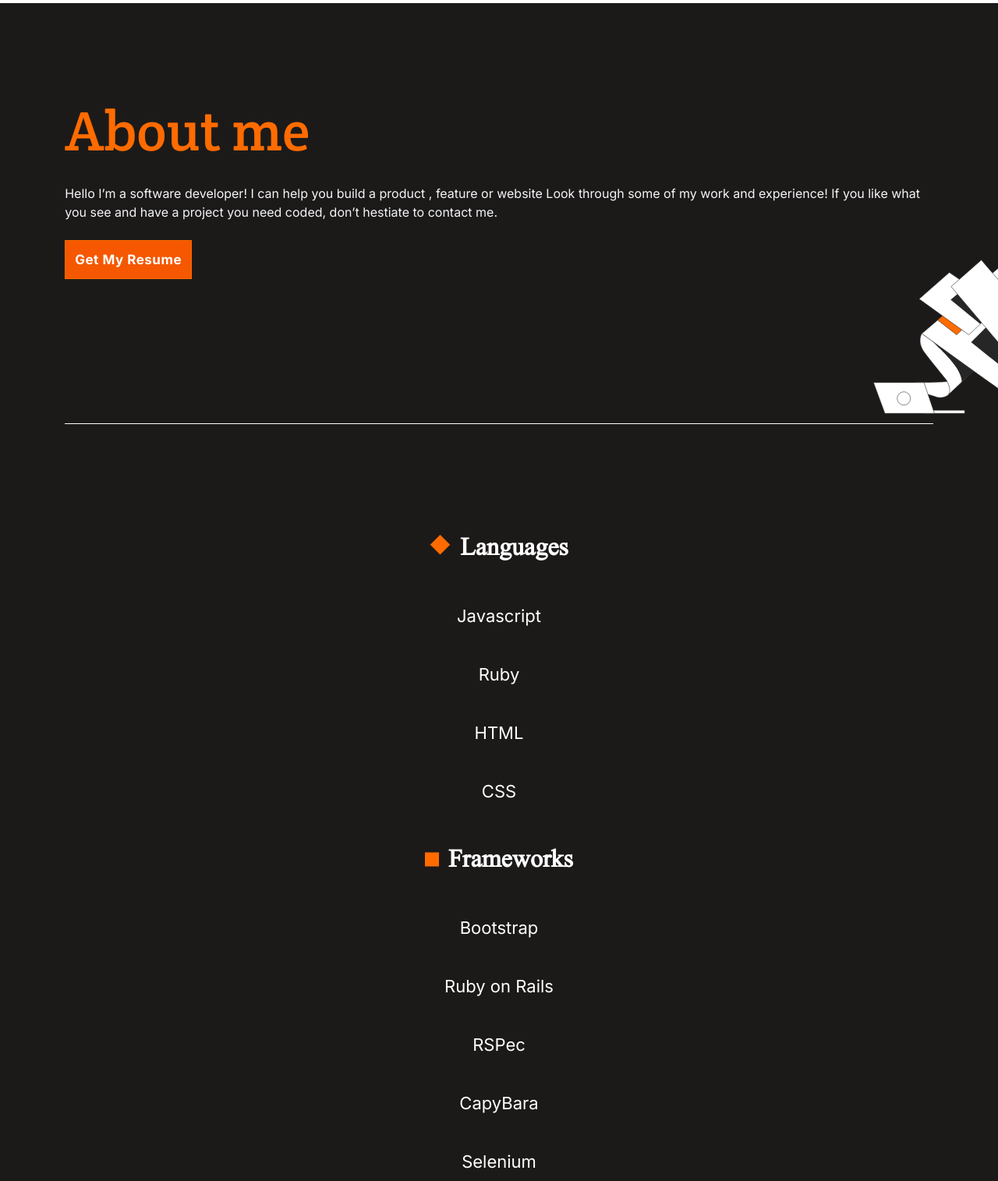
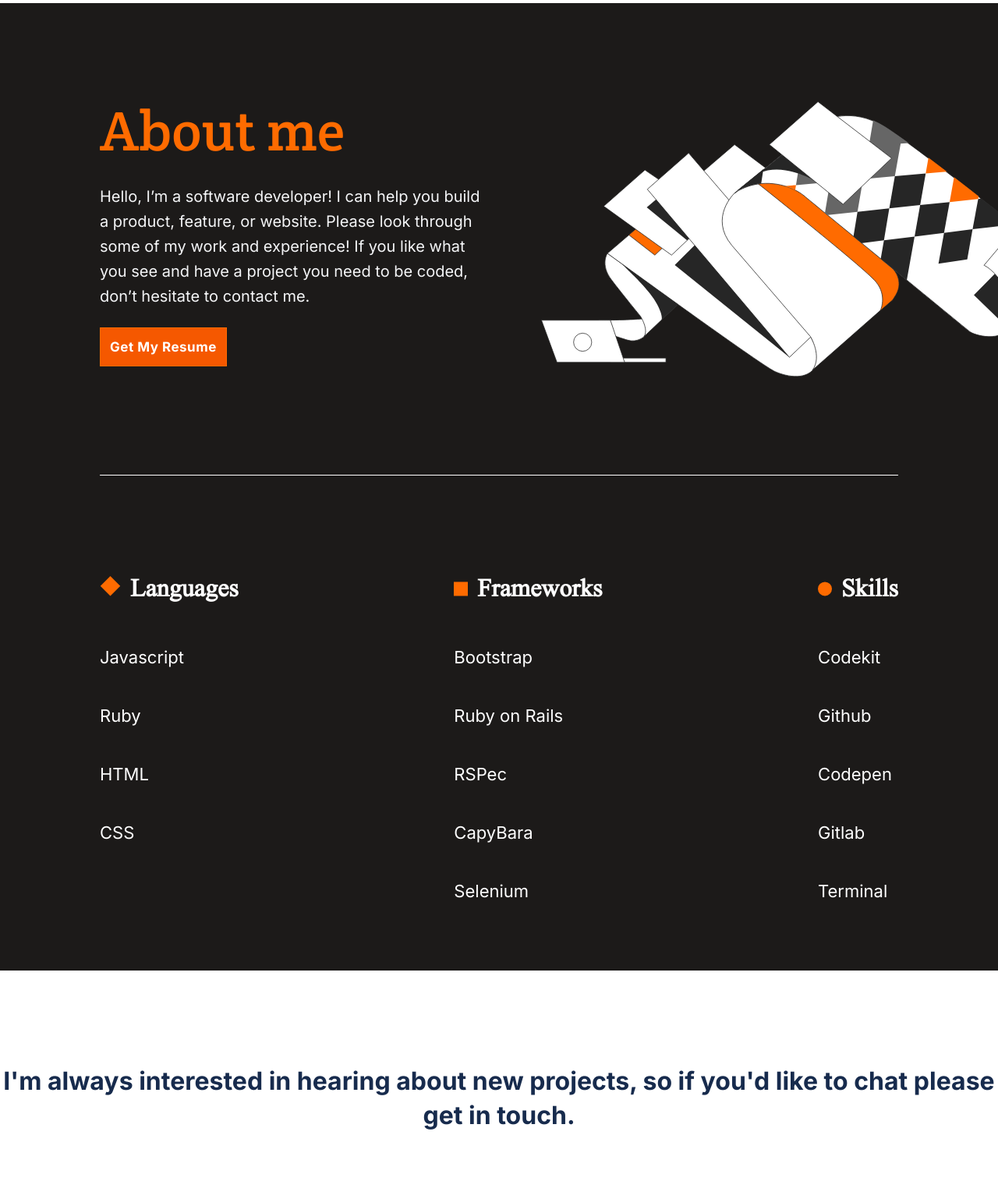
Before and after one commit to dicodiaz/portfolio-first-draft, a plain HTML site: page index.html in a window 1280 px wide. Shown: the part 2578-4093 px from the top of the page at 78% size. Drawn offline with Linux system fonts and the light colour scheme; files whose address does not match are found by name.

Commit message:
Add About me section

```diff
--- a/css/styles-desktop.css
+++ b/css/styles-desktop.css
@@ -175,6 +175,44 @@
   margin-top: auto;
 }
 
+/* About me */
+
+.about-me-headline-container {
+  background: url("../img/bg_about-me_desktop.svg") right center no-repeat;
+}
+
+.about-me-headline {
+  margin: 0 51% 0 10%;
+}
+
+.about-me-title {
+  line-height: 81px;
+  color: #f55800;
+}
+
+.about-me-headline-p {
+  font-size: 20px;
+  line-height: 32px;
+}
+
+.about-me-white-line {
+  margin: 139px 10% 0 10%;
+}
+
+.about-me-lists {
+  margin: 0;
+  width: 100%;
+  padding: 10vh 10%;
+  flex-direction: row;
+  text-align: left;
+  justify-content: space-between;
+}
+
+.about-me-lists > ul {
+  /* width: 33.33%; */
+
+}
+
 /* li + li */
 
 .headline-list li + li {
--- a/css/styles.css
+++ b/css/styles.css
@@ -333,33 +333,29 @@ button:disabled {
   align-items: center;
 }
 
-.about-me > .about-me-headline-container {
-  width: 100%;
+.about-me-headline-container {
+  padding-top: 120px;
   background: url("../img/bg_about-me.svg") right bottom no-repeat;
 }
 
 .about-me-headline {
-  width: 87%;
-  margin: auto;
-  padding-bottom: 185px;
-  border-bottom: 1px solid #fff;
+  margin: 0 6.4%;
 }
 
-.about-me-headline > h2 {
+.about-me-headline-title {
   font-family: Crete Round, Arial, sans-serif;
   font-style: normal;
   font-weight: normal;
   font-size: 72px;
   line-height: 88px;
   color: #ff6b00;
-  margin-top: 120px;
 }
 
-.about-me-headline > p {
+.about-me-headline-p {
   font-family: Inter, Arial, sans-serif;
+  font-style: normal;
+  font-weight: normal;
   font-size: 16px;
-  font-style: normal;
-  font-weight: 400;
   line-height: 24px;
   color: #f4f5f7;
   margin-top: 24px;
@@ -369,14 +365,21 @@ button:disabled {
   margin-top: 24px;
 }
 
-.about-me-skills {
-  width: 87%;
-  margin: auto;
-  text-align: center;
-  margin-top: 93px;
-  margin-bottom: 132px;
+.about-me-white-line {
+  height: 1px;
+  background-color: #fff;
+  margin: 209px 6.4% 0 6.4%;
 }
 
+.about-me-lists {
+  margin: 93px 0 132px 0;
+  text-align: center;
+  display: flex;
+  flex-direction: column;
+}
+
+.about-me-lang-title,
+.about-me-frame-title,
 .about-me-skills-title {
   font-family: InaiMathi, Arial, sans-serif;
   font-size: 32px;
@@ -387,10 +390,12 @@ button:disabled {
   margin: 44px 0;
 }
 
-.about-me-skills-title img {
+.about-me-lists img {
   margin-right: 12px;
 }
 
+.about-me-lang-item,
+.about-me-frame-item,
 .about-me-skills-item {
   font-family: Inter, Arial, sans-serif;
   font-size: 22px;
@@ -400,6 +405,8 @@ button:disabled {
   color: #fff;
 }
 
+.about-me-lang-item + .about-me-lang-item,
+.about-me-frame-item + .about-me-frame-item,
 .about-me-skills-item + .about-me-skills-item {
   margin-top: 32px;
 }
--- a/index.html
+++ b/index.html
@@ -164,32 +164,35 @@
         <section id="about" class="about-me">
             <div class="about-me-headline-container">
                 <div class="about-me-headline">
-                    <h2>About me</h2>
-                    <p>
-                        Hello I’m a software developer! I can help you build a product , feature or website Look through
-                        some of
-                        my work and experience! If you like what you see and have a project you need coded, don’t
-                        hestiate
-                        to
-                        contact me.
+                    <h2 class="about-me-headline-title">About me</h2>
+                    <p class="about-me-headline-p">
+                        Hello, I’m a software developer! I can help you build a product, feature, or website. Please
+                        look through some of my work and experience! If you like what you see and have a project you
+                        need to be coded, don’t hesitate to contact me.
                     </p>
                     <div class="about-me-button">
                         <button type="button">Get My Resume</button>
                     </div>
                 </div>
+                <div class="about-me-white-line"></div>
             </div>
+            <div class="about-me-lists">
+                <ul class="about-me-lang">
+                    <li class="about-me-lang-title"><img src="img/diamond.svg" alt="diamond">Languages</li>
+                    <li class="about-me-lang-item">Javascript</li>
+                    <li class="about-me-lang-item">Ruby</li>
+                    <li class="about-me-lang-item">HTML</li>
+                    <li class="about-me-lang-item">CSS</li>
+                </ul>
+                <ul class="about-me-frame">
+                    <li class="about-me-frame-title"><img src="img/square.svg" alt="diamond">Frameworks</li>
+                    <li class="about-me-frame-item">Bootstrap</li>
+                    <li class="about-me-frame-item">Ruby on Rails</li>
+                    <li class="about-me-frame-item">RSPec</li>
+                    <li class="about-me-frame-item">CapyBara</li>
+                    <li class="about-me-frame-item">Selenium</li>
+                </ul>
                 <ul class="about-me-skills">
-                <li class="about-me-skills-title"><img src="img/diamond.svg" alt="diamond">Languages</li>
-                <li class="about-me-skills-item">Javascript</li>
-                <li class="about-me-skills-item">Ruby</li>
-                <li class="about-me-skills-item">HTML</li>
-                <li class="about-me-skills-item">CSS</li>
-                <li class="about-me-skills-title"><img src="img/square.svg" alt="diamond">Frameworks</li>
-                <li class="about-me-skills-item">Bootstrap</li>
-                <li class="about-me-skills-item">Ruby on Rails</li>
-                <li class="about-me-skills-item">RSPec</li>
-                <li class="about-me-skills-item">CapyBara</li>
-                <li class="about-me-skills-item">Selenium</li>
                     <li class="about-me-skills-title"><img src="img/circle.svg" alt="diamond">Skills</li>
                     <li class="about-me-skills-item">Codekit</li>
                     <li class="about-me-skills-item">Github</li>
@@ -197,6 +200,7 @@
                     <li class="about-me-skills-item">Gitlab</li>
                     <li class="about-me-skills-item">Terminal</li>
                 </ul>
+            </div>
         </section>
         <section id="contact" class="contact-form">
             <h2>I'm always interested in hearing about new projects, so if you'd like to chat
```
Also changed, not shown: img/bg_about-me_desktop.svg (added). Lines whose indentation alone changed are shown as unchanged.
